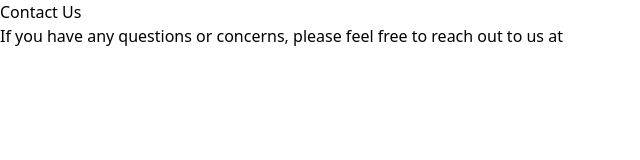
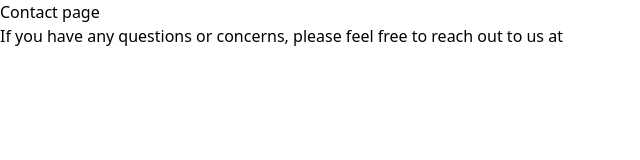
Before and after one commit to SatyamChoubey789/Event-Management-app, a Next.js app in the folder client/: page /contact in a window 1280 px wide. Shown: the top 160 px of the page, without its empty margins (0-640 px from the left). Built offline with nearby package versions, Linux system fonts and the light colour scheme.

Commit message:
Update page.tsx

```diff
--- a/client/src/app/contact/page.tsx
+++ b/client/src/app/contact/page.tsx
@@ -3,7 +3,7 @@ export default function Contact() {
     <div className="grid grid-rows-[20px_1fr_20px] items-center justify-items-center min-h-screen p-8 pb-20 gap-16 sm:p-20 font-[family-name:var(--font-geist-sans)]">
       <main className="flex flex-col gap-8 row-start-2 items-center sm:items-start">
         <h1 className="text-4xl font-bold text-center sm:text-5xl">
-          Contact Us
+          Contact page
         </h1>
         <p className="text-lg text-center sm:text-xl">
           If you have any questions or concerns, please feel free to reach out
```
